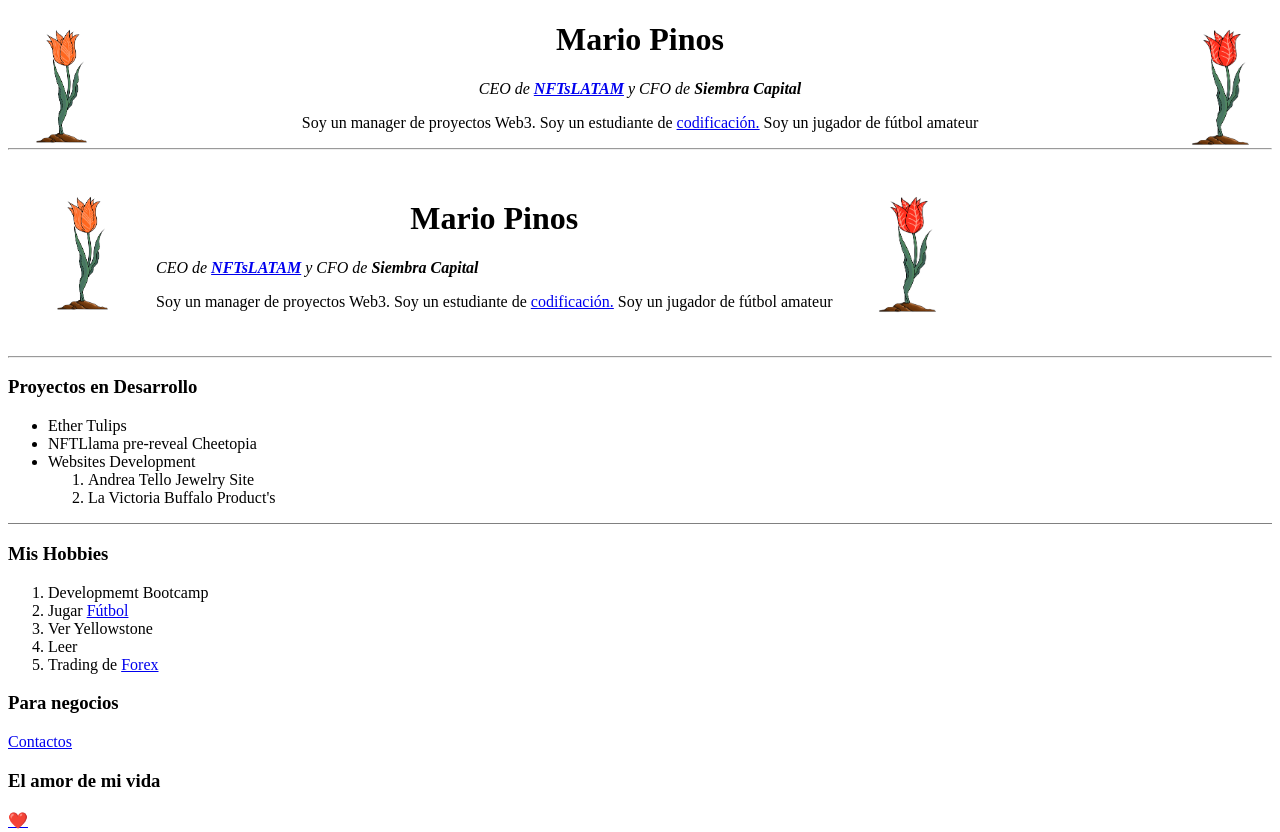
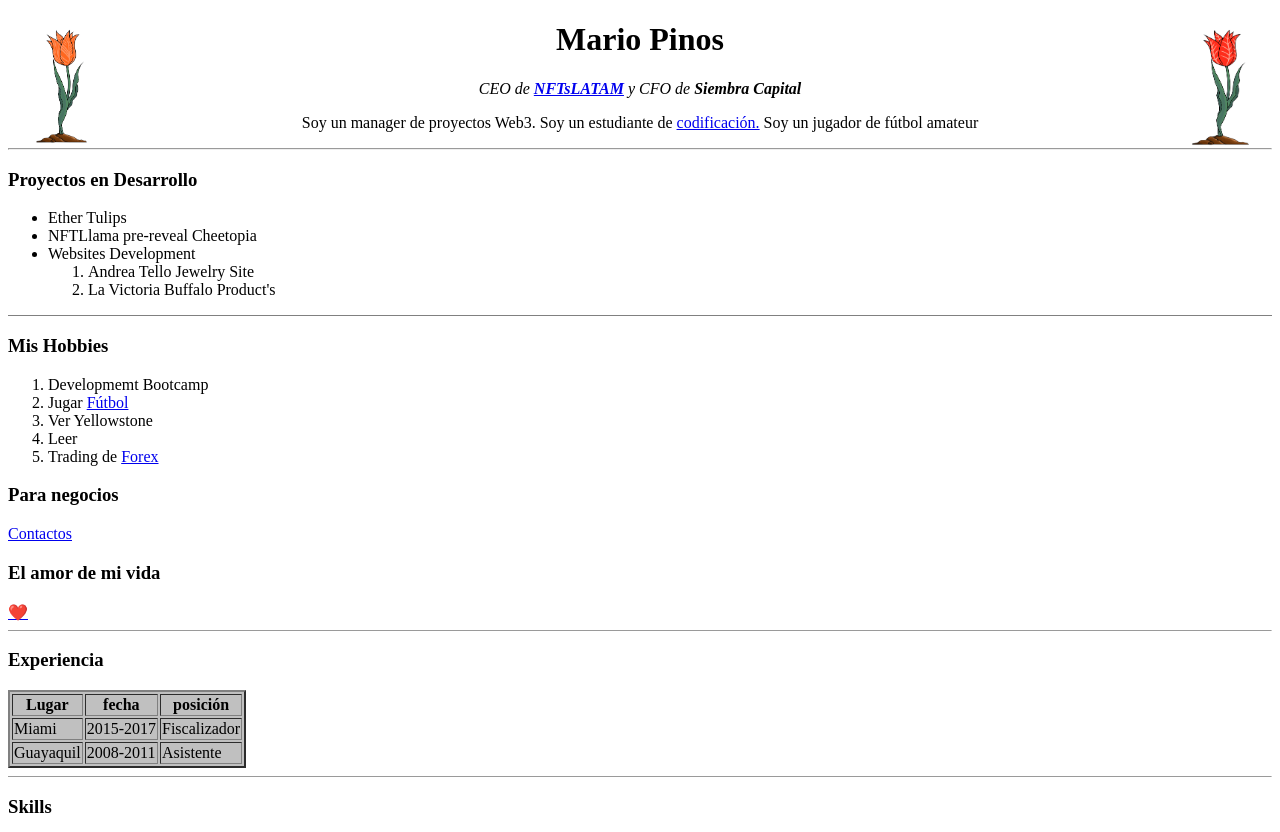
Before and after one commit to mpinos-star/cv, a plain HTML site: page index.html in a window 1280 px wide. Shown: the top 832 px of the page. Drawn offline with Linux system fonts and the light colour scheme; files whose address does not match are found by name.

Commit message:
Removing the double header (ish)

```diff
--- a/index.html
+++ b/index.html
@@ -21,18 +21,6 @@
                 <p>Soy un manager de proyectos Web3. Soy un estudiante de <a href="https://www.udemy.com/course/the-complete-web-development-bootcamp/">codificación.</a> Soy un jugador de fútbol amateur</p>
         </center>
         <hr>
-        <!--Una doble formación del elemento para ver cual queda mejor-->
-        <table cellspacing="20">
-            <tr>
-                <td><img src="D:\Coding\Web Development\HTML - Personal Site 2023\Images\Tulip.png" alt="Mario's real identity" width="105" height="125"></td>
-                <td><h1 align="center">Mario Pinos</h1>
-                    <p><em>CEO de <strong><a href="https://www.nftslatam.art">NFTsLATAM</a></strong> y CFO de <strong>Siembra Capital</strong></em></p>
-                    <p>Soy un manager de proyectos Web3. Soy un estudiante de <a href="https://www.udemy.com/course/the-complete-web-development-bootcamp/">codificación.</a> Soy un jugador de fútbol amateur</p></td>
-                <td><img src="D:\Coding\Web Development\HTML - Personal Site 2023\Images\Tulip2.png" alt="Mario's real identity" width="105" height="125"></td>
-            </tr>
-        </table>
-            <hr>
-            <!--Veamos como queda esta doble presentación a ver cual me gusta más-->
         <h3>Proyectos en Desarrollo</h3>
             <ul>
                 <li>Ether Tulips</li>
```
